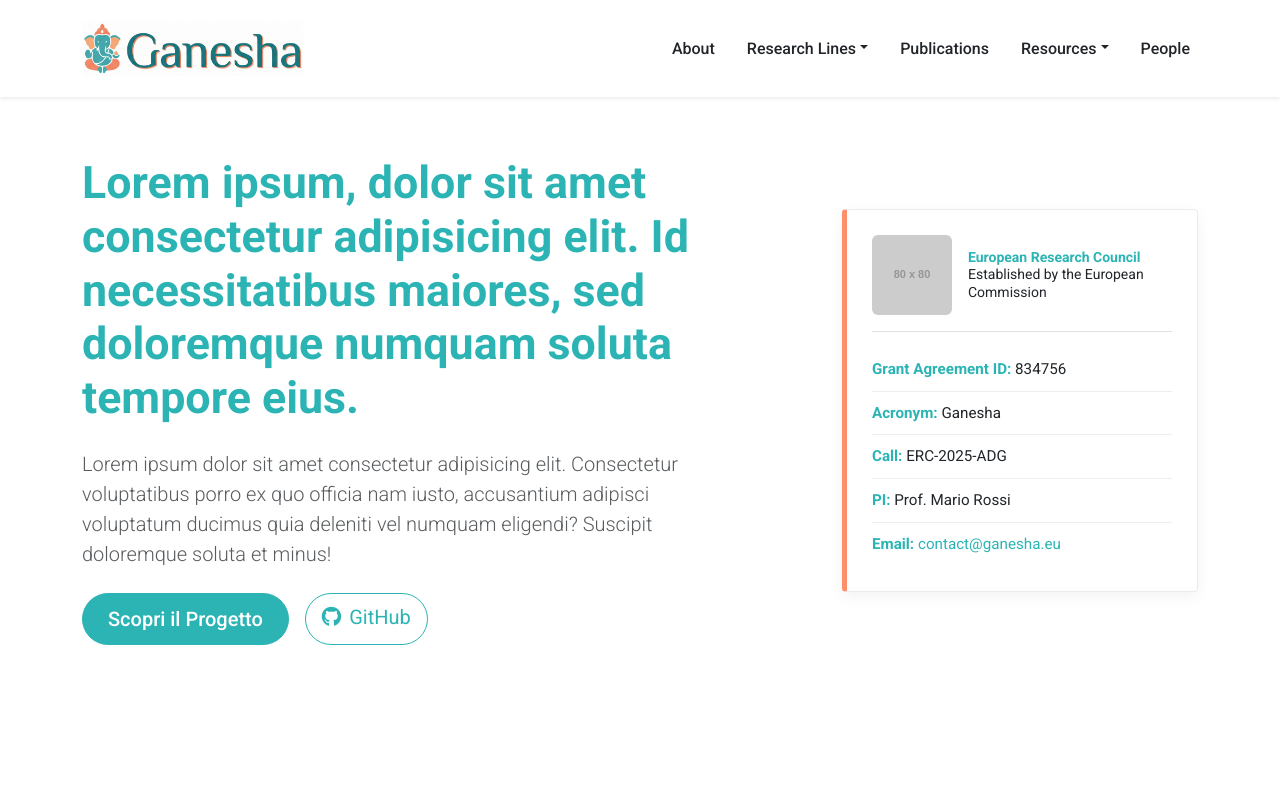
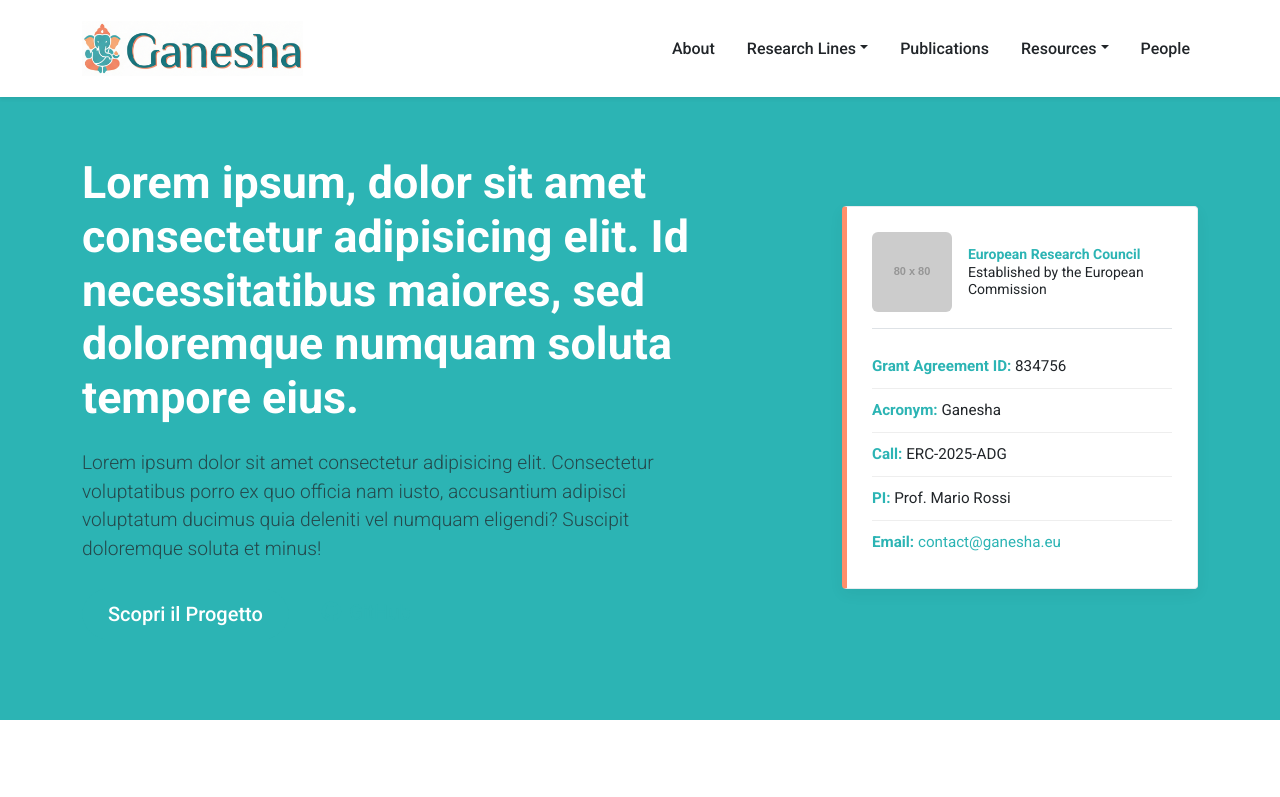
Before and after one commit to ganeshaunifi/Ganesha, a plain HTML site: page index.html in a window 1280 px wide. Shown: the top 797 px of the page. Drawn offline with nearby package versions, Linux system fonts and the light colour scheme; placeholder pictures from the web are drawn by us.

Commit message:
cambiato colore div nella home page

```diff
--- a/assets/css/style.css
+++ b/assets/css/style.css
@@ -108,13 +108,20 @@ a:hover {
    ========================================= */
 .hero-section {
     padding: 80px 0;
+    background-color:#2cb4b4;
 }
 
 .hero-section h1 {
     font-weight: 700;
     font-size: 2.8rem;
     line-height: 1.2;
-    color: var(--ganesha-teal); /* Titolo in Teal */
+    color: white; /* Titolo in Teal */
+}
+
+.hero-section p {
+    font-size: 1.2rem;
+    color: #e0f7f7; /* Testo leggero */
+    margin-bottom: 30px;
 }
 
 /* Box laterale info */
```
